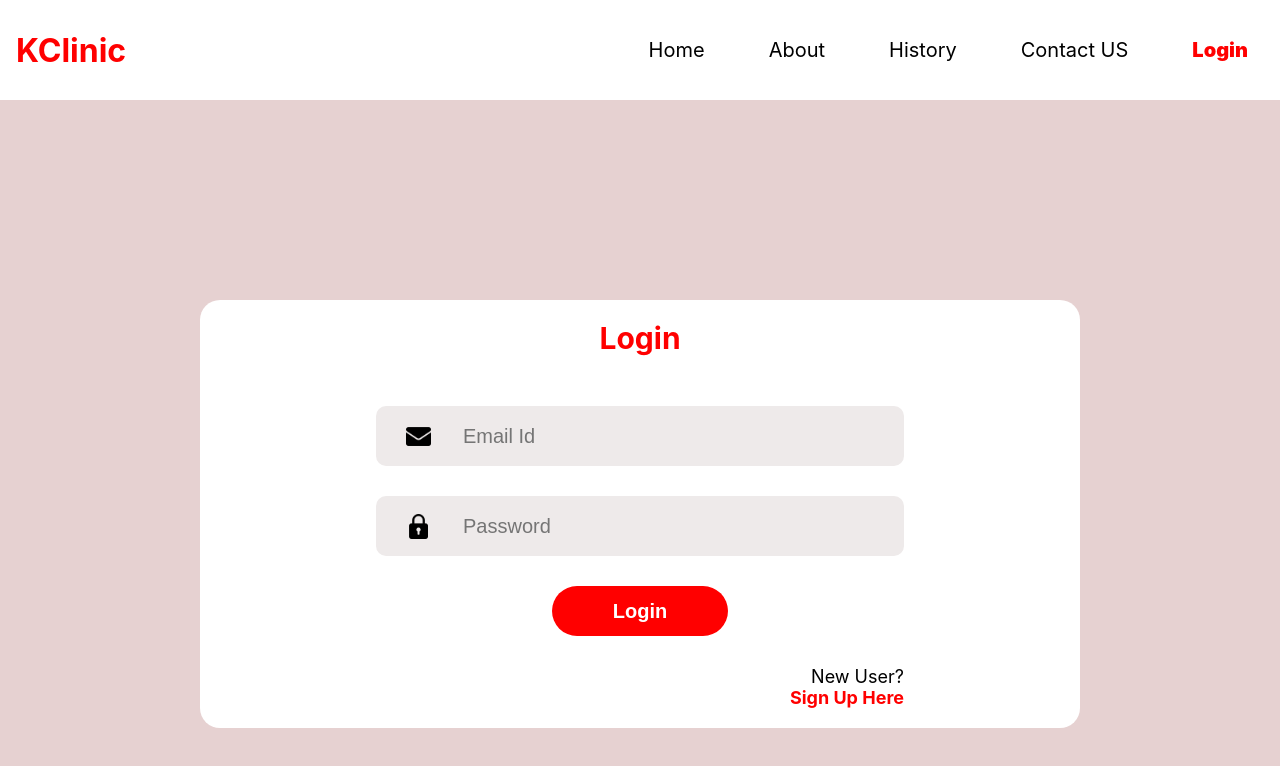
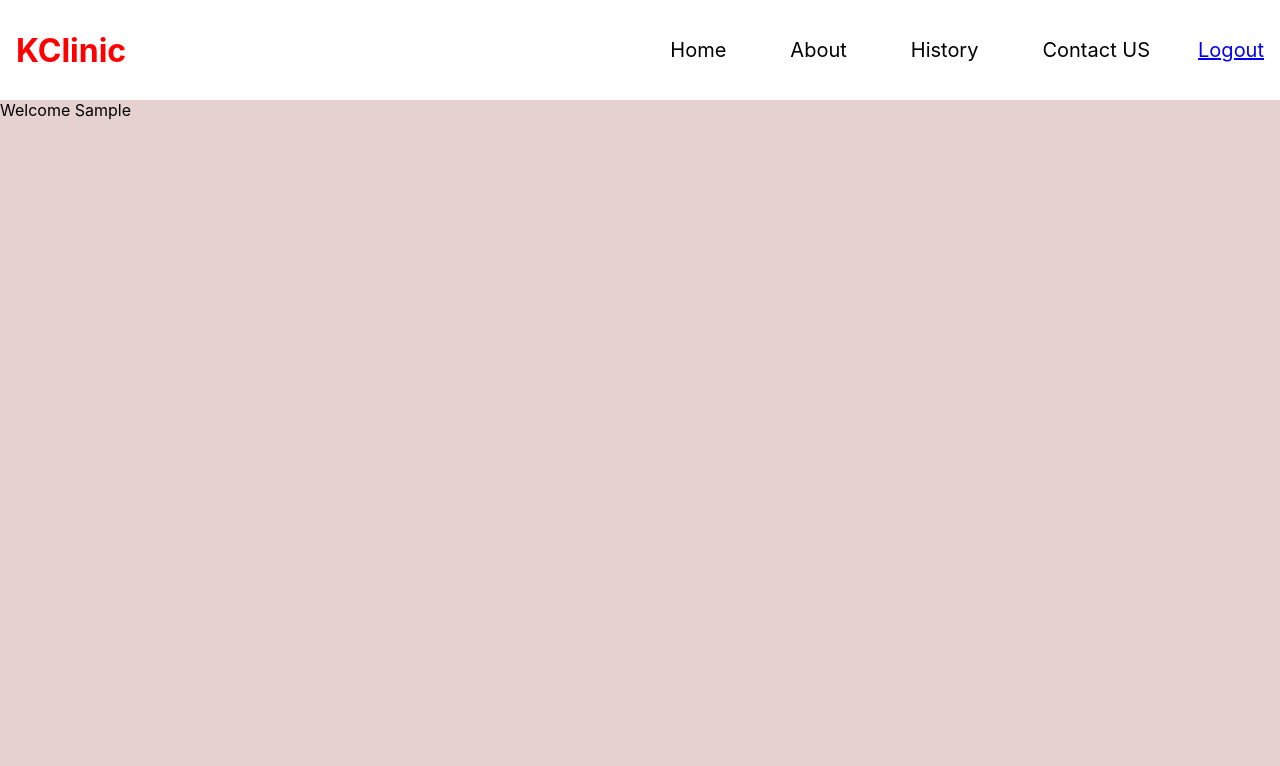
Before and after one commit to khanjancentennial/HealthCareReactApp, a React (Create React App) app: page /login in a window 1280 px wide. Shown: the top 766 px of the page. Built offline with nearby package versions, Linux system fonts and the light colour scheme; sample sign-in values are in the browser's storage.

Commit message:
changes in route

```diff
--- a/src/App.js
+++ b/src/App.js
@@ -5,18 +5,26 @@ import History from './Components/History/history';
 import About from './Components/About/about';
 import ContactUs from './Components/Contact US/contactus';
 import Login from './Components/Login/login';
+import Dashboard from './Components/Dashboard/dashboard'; // Import your protected component
 
-import { BrowserRouter as Router, Route, Routes } from 'react-router-dom';
+import { BrowserRouter as Router, Route, Routes,Navigate } from 'react-router-dom';
 
 
 // import { BrowserRouter as Router, Route, Routes } from 'react-router-dom';
+const ProtectedRoute = ({ element, user }) => {
+  return user ? element : <Navigate to="/login" />;
+};
+
+function App() {
 
 
-
-function App() {
-  const [user, setUser] = useState(null); // Manage user state globally
+  const [user, setUser] = useState(() => {
+    const storedUser = localStorage.getItem('user');
+    return storedUser ? JSON.parse(storedUser) : null;
+  });
 
   const handleLogout = () => {
+    localStorage.removeItem('user'); // Remove user data from localStorage
     setUser(null); // Clear user state on logout
   };
   // let component
@@ -63,6 +71,7 @@ function App() {
         <Route path="/history" element={<History />} />
         <Route path="/contactus" element={<ContactUs />} />
         <Route path="/login" element={<Login setUser={setUser} />} />
+        <Route path="/protected" element={<ProtectedRoute element={<Dashboard />} user={user} />} />
       </Routes>
     </Router>
   );
--- /dev/null
+++ b/src/Components/Dashboard/dashboard.js
@@ -0,0 +1,12 @@
+import React from 'react';
+
+function Dashboard() {
+  return (
+    <div>
+      <h1>Dashboard</h1>
+      <p>This is a protected route, visible only to logged-in users.</p>
+    </div>
+  );
+}
+
+export default Dashboard;
--- a/src/Components/Login/login.js
+++ b/src/Components/Login/login.js
@@ -160,6 +160,7 @@ function Login() {
         }
       );
       const userData = new User(response.data.user); // assuming the API response contains user data
+      localStorage.setItem('user', JSON.stringify(userData));
       setUser(userData);
     } catch (err) {
       setError(err.toString());
@@ -169,10 +170,11 @@ function Login() {
   };
 
   useEffect(() => {
-    if (user) {
-      setAction('Success');
+    const storedUser = localStorage.getItem('user');
+    if (storedUser) {
+      setUser(JSON.parse(storedUser));
     }
-  }, [user]);
+  }, [setUser]);
 
   if (user) {
     return <div>Welcome {user.firstName}</div>;
```
